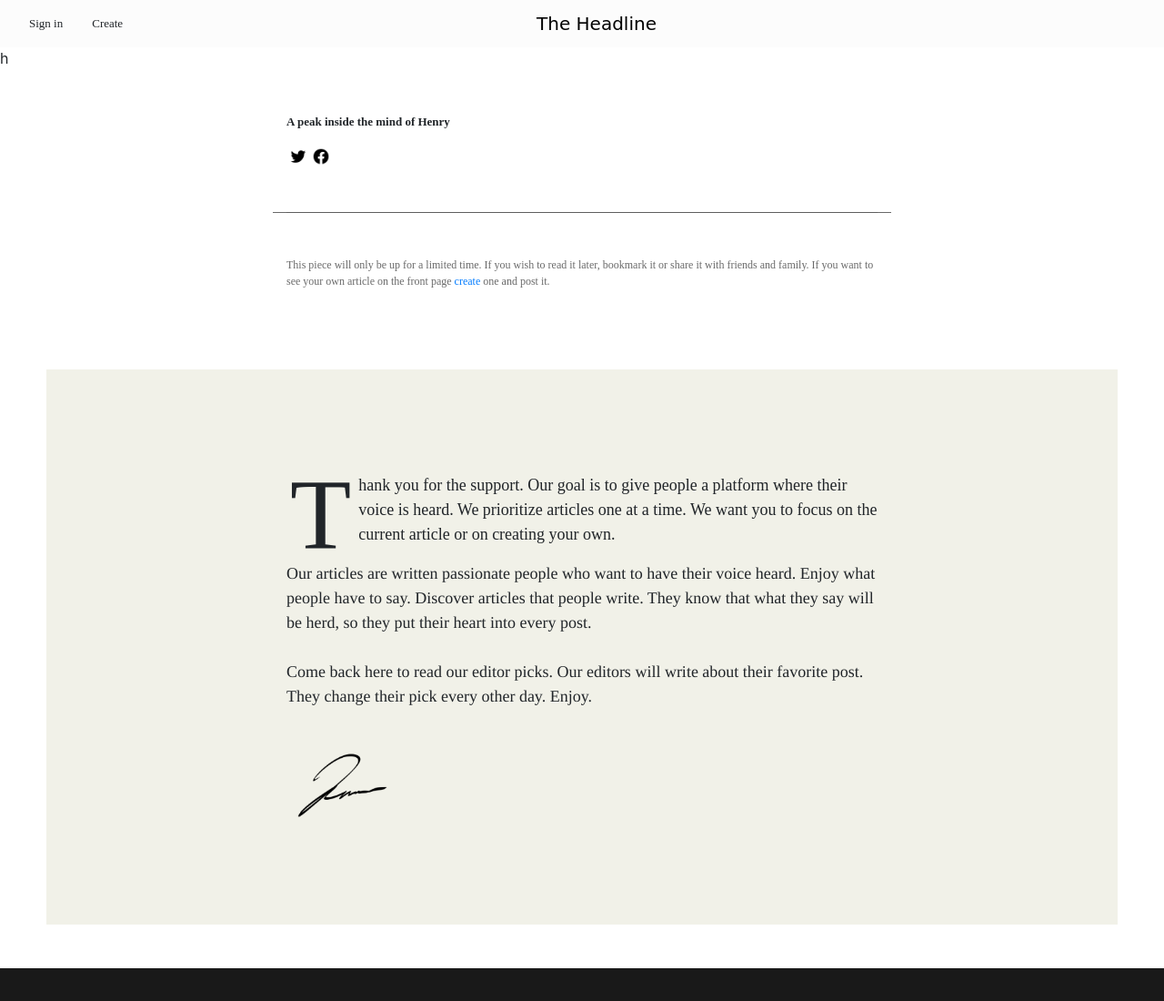
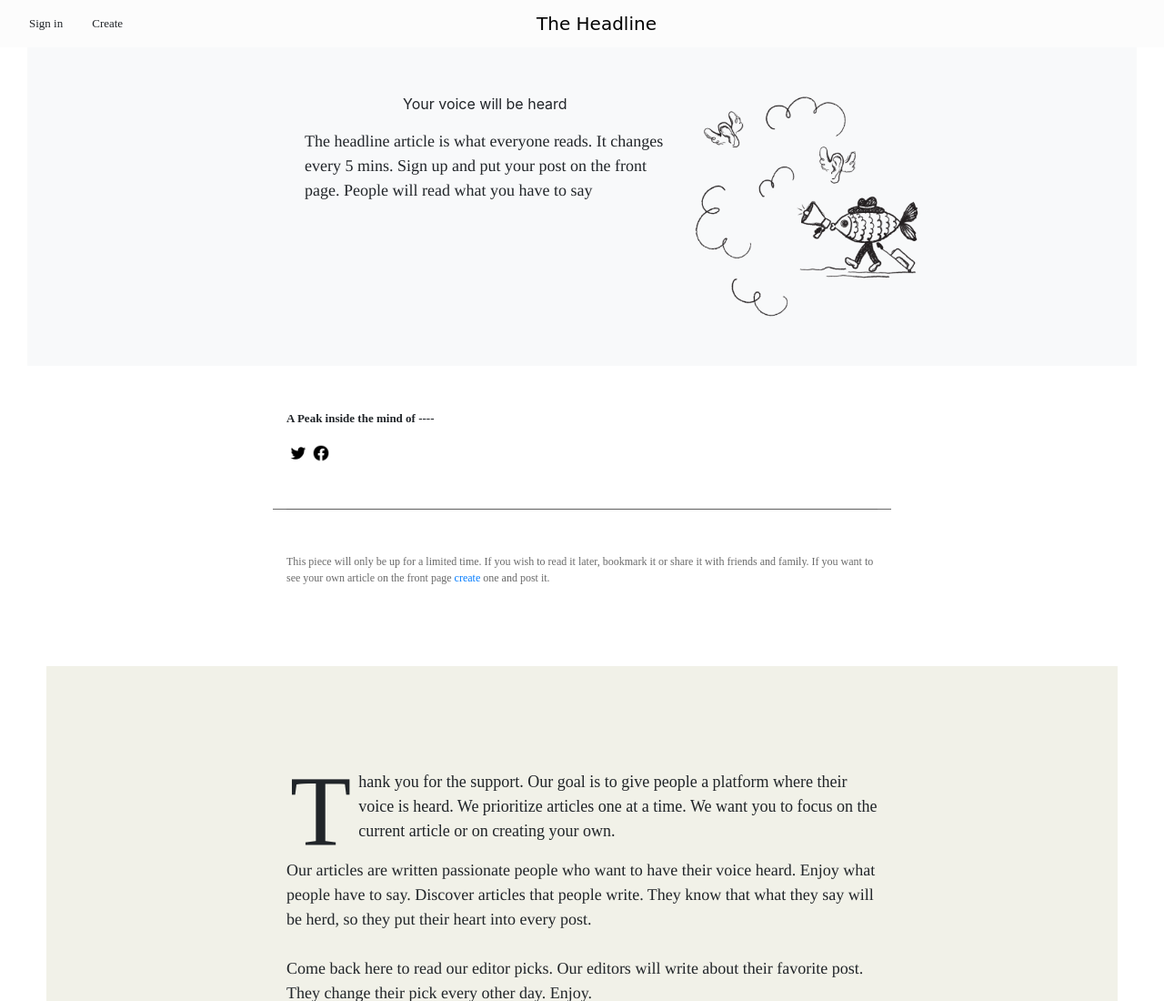
Before and after one commit to andrewhass1/theHeadline, a plain HTML site: page TheHeadline/public/HomePage.html in a window 1280 px wide. Shown: the top 1100 px of the page at 91% size. Drawn offline with nearby package versions, Linux system fonts and the light colour scheme; no server answers; a web font is replaced by a local one.

Commit message:
header work

```diff
--- a/TheHeadline/public/HomePage.html
+++ b/TheHeadline/public/HomePage.html
@@ -266,6 +266,16 @@
       padding-left: 4px;
     }
 
+    #miniHook {
+
+    }
+
+    #hook {
+        font-family: 'Times';
+        font-size: 18px;
+        text-align: left;
+    }
+
 
 
 
@@ -294,19 +304,28 @@
         </ul>
     </nav>
 
-    <!--
+
+
     <div class="headerContainer">
         <div class="center">
-            <img src="assets/coverart.png" class="coverart" alt="coverart" >
+            <div class="row">
+              <div class="col-8">
+                  <p id="miniHook">Your voice will be heard</p>
+                  <p id="hook">The headline article is what everyone reads. It changes every 5 mins. Sign up and put your post on the front page. People will read what you have to say</p>
+              </div>
+              <div class="col-4">
+                  <img src="assets/getStartedart.png" class="coverart" alt="coverart" >
+              </div>
+            </div>
+
         </div>
     </div>
-    -->
+
 
     <!--<div class="dash"></div>-->
-    <p>h</p>
 
     <div id="header" class="container-lg mt-5 widthAdjustment">
-      <p id="postDetailText">A peak inside the mind of Henry</p>
+      <p id="postDetailText">A Peak inside the mind of ----</p>
       <p id="aTitle"></p>
       <div id="social" class="btn-group" role="group" aria-label="Basic example">
           <button id="socialBtn" class="btn btn-default">
```
Also changed, not shown: TheHeadline/public/assets/getStartedart.png (added), 3 other files.
